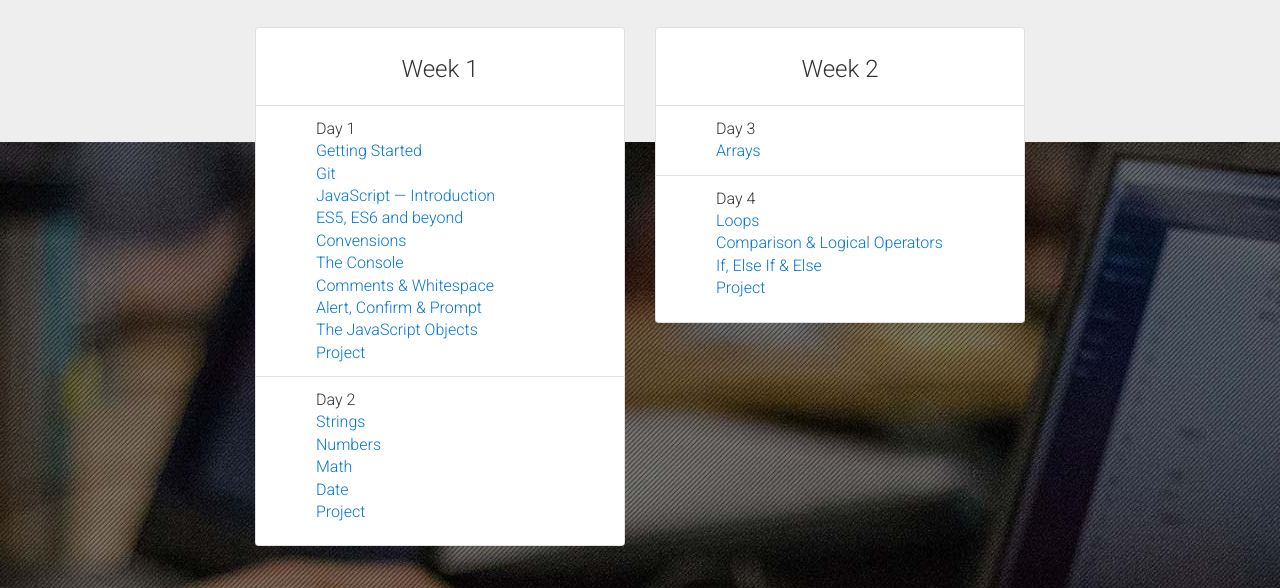
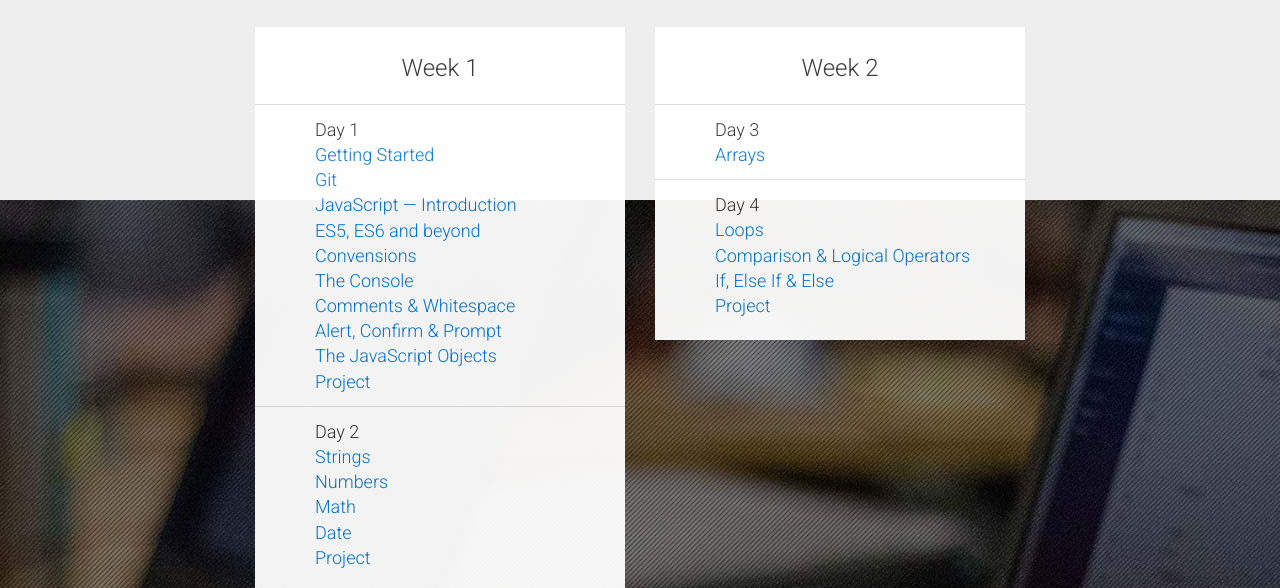
Before and after one commit to mhigley/javascript1, a plain HTML site: page index.html in a window 1280 px wide. Shown: the part 137-725 px from the top of the page. Drawn offline with nearby package versions, Linux system fonts and the light colour scheme.

Commit message:
restyle twitter bootstrap cards

```diff
--- a/css/style.css
+++ b/css/style.css
@@ -320,6 +320,10 @@ h1.main-title {
 
 div.card {
 	padding-bottom: 10px;
+	border: none;
+	border-radius: 0;
+	background: #fff;
+	opacity: .95;
 }
 
 h4.card-title {
@@ -331,3 +335,8 @@ h4.card-title {
 ul.day-agenda {
 	list-style: none;
 }
+
+li.list-group-item {
+	font-weight: 300;
+	font-size: 18px;
+}
```
Also changed, not shown: index.html (+1 -2 lines).
